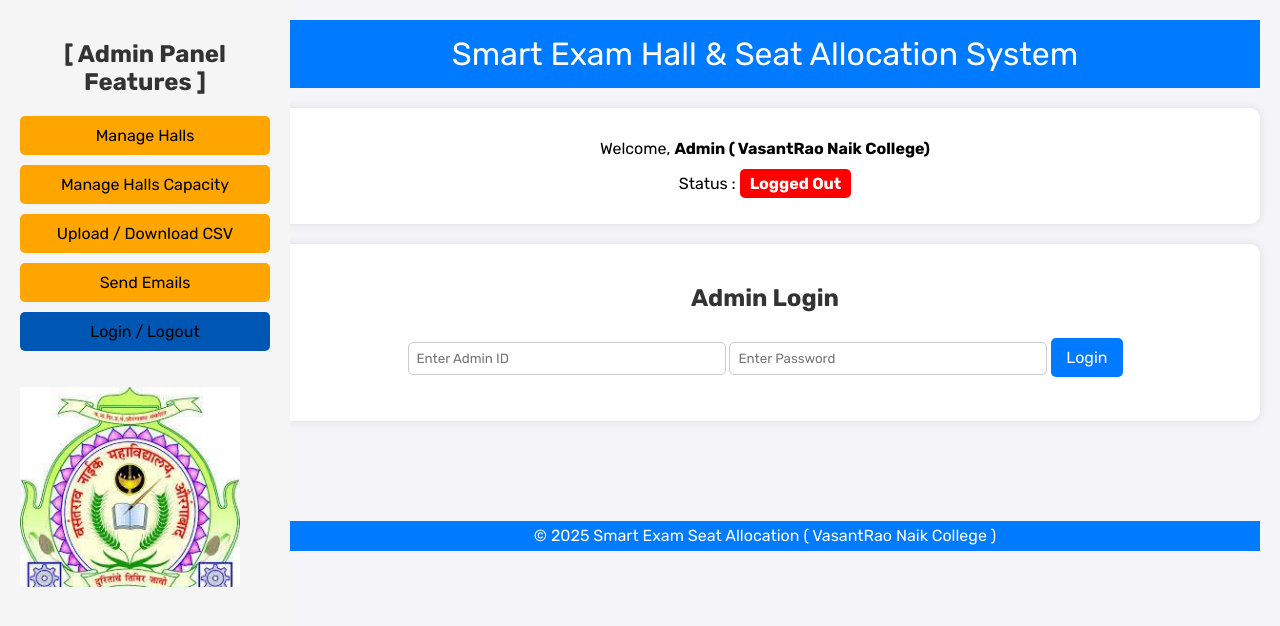
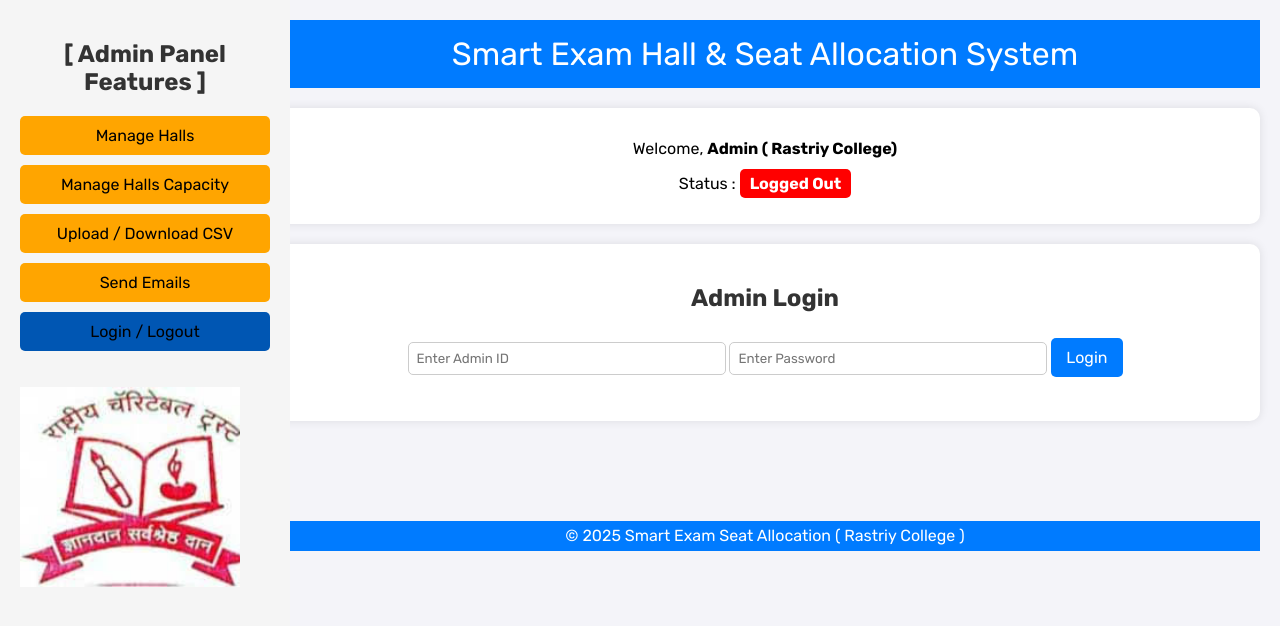
Before and after one commit to Sarthak-choudhari-8/SeatAllocationVNM, a plain HTML site: page client/index.html in a window 1280 px wide. Drawn offline with Linux system fonts and the light colour scheme.

Commit message:
rastriy college

```diff
--- a/client/index.html
+++ b/client/index.html
@@ -34,7 +34,7 @@
 
         <!-- Admin Info Box -->
         <div class="admin-info" id="admin-info-box">
-            <p>Welcome, <strong>Admin ( VasantRao Naik College)</strong></p>
+            <p>Welcome, <strong>Admin ( Rastriy College)</strong></p>
             <p>Status : <span class="status"> Logged In successfully </span></p>
         </div>
 
@@ -81,7 +81,7 @@
 
         <!-- Footer -->
         <footer>
-            <p>© 2025 Smart Exam Seat Allocation ( VasantRao Naik  College ) </p>
+            <p>© 2025 Smart Exam Seat Allocation ( Rastriy College ) </p>
         </footer>
     </div>
 
--- a/client/style.css
+++ b/client/style.css
@@ -33,7 +33,7 @@
 
 .sidebar-logo{
 
-    background-image: url(logo2.jpeg);
+    background-image: url(logo3.jpeg);
     height: 200px;
     width: 220px;
     position: relative;
```
Also changed, not shown: client/logo3.jpeg (added).
